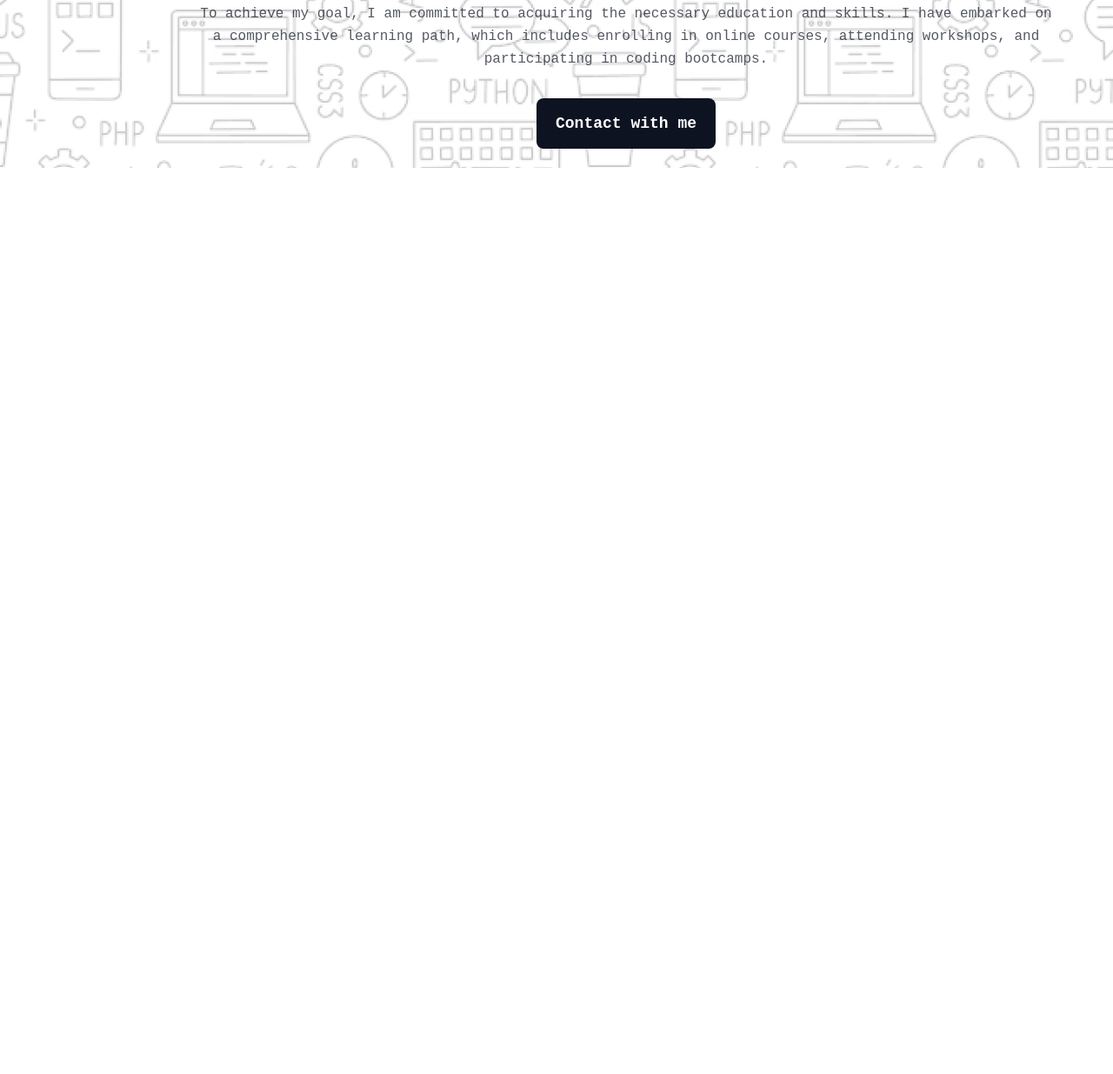
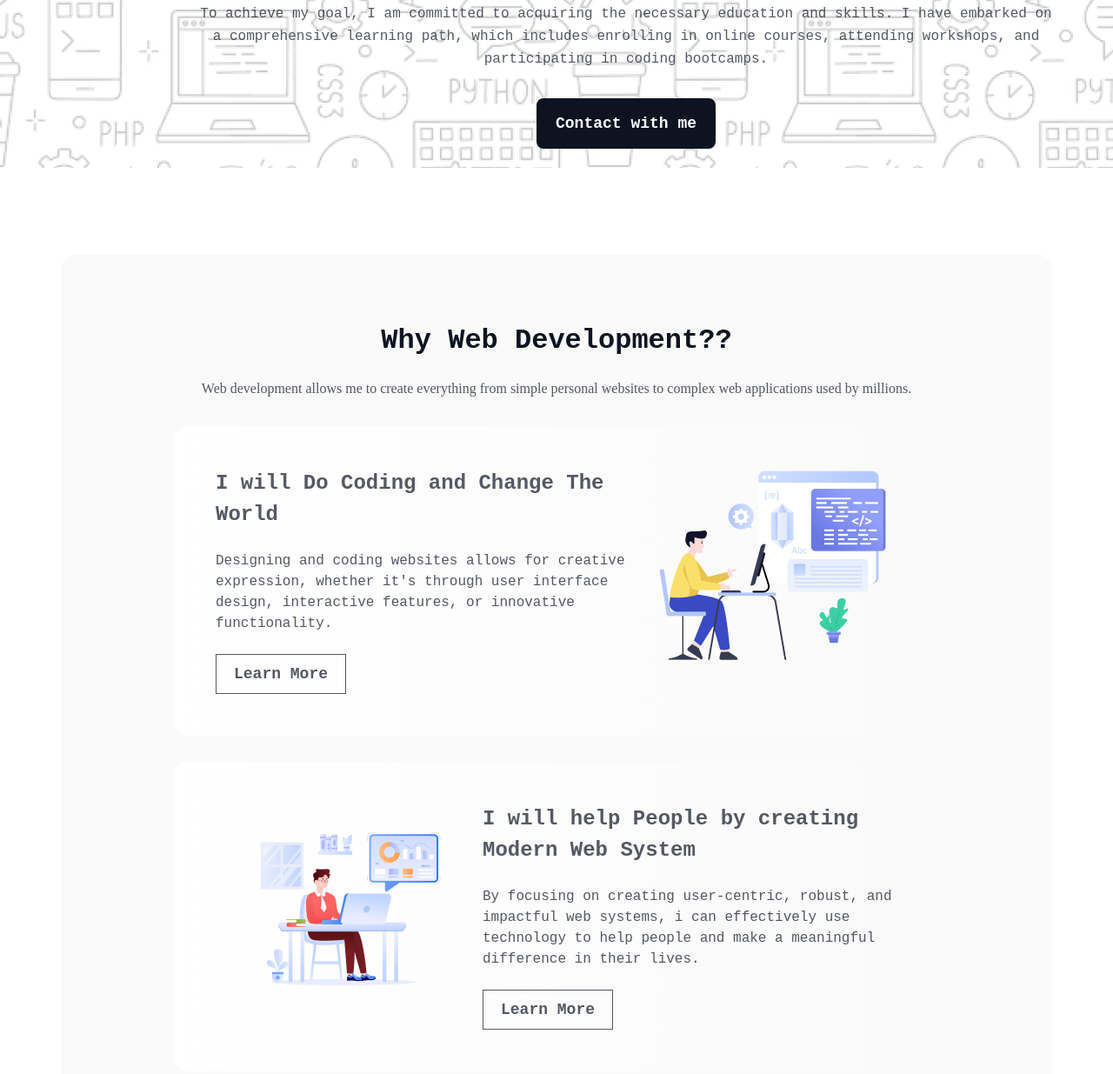
Before and after one commit to Rakib383/assignment1, a plain HTML site: page index.html in a window 1280 px wide. Shown: the part 459-1694 px from the top of the page at 87% size. Before the commit the page ends 800 px from the top, so only its background shows below. Drawn offline with Linux system fonts and the light colour scheme; a web font is replaced by a local one.

Commit message:
added why-web section

```diff
--- a/index.html
+++ b/index.html
@@ -1,36 +1,85 @@
 <!DOCTYPE html>
 <html lang="en">
   <head>
-    <meta charset="UTF-8">
-    <meta name="viewport" content="width=device-width, initial-scale=1.0">
+    <meta charset="UTF-8" />
+    <meta name="viewport" content="width=device-width, initial-scale=1.0" />
     <title>commitment</title>
-    <link rel="stylesheet" href="styles/style.css">
+    <link rel="stylesheet" href="styles/style.css" />
   </head>
   <body>
     <!-- header section -->
     <header>
       <div class="hero-section">
         <div class="hero-content">
-                        <img src="assets/Group.png" alt="">
+          <img src="assets/Group.png" alt="" />
           <h1>"In the near future, I hope to become a Developer."</h1>
-                        <p>To achieve my goal, I am committed to acquiring the necessary education and skills. I have embarked on a comprehensive learning path, which includes enrolling in online courses, attending workshops, and participating in coding bootcamps.</p>
+          <p>
+            To achieve my goal, I am committed to acquiring the necessary
+            education and skills. I have embarked on a comprehensive learning
+            path, which includes enrolling in online courses, attending
+            workshops, and participating in coding bootcamps.
+          </p>
           <a href="#footer">Contact with me</a>
-
-
         </div>
       </div>
-
     </header>
 
     <!-- main section -->
     <main>
+      <!-- why-web section -->
 
+      <section class="why-web">
+        <div class="container">
+          <div class="description">
+            <h2>Why Web Development??</h2>
+            <p>
+              Web development allows me to create everything from simple
+              personal websites to complex web applications used by millions.
+            </p>
+          </div>
+          <div class="content content-1">
+            <div class="text-content">
+              <h3>I will Do Coding and Change The World</h3>
+              <p>
+                Designing and coding websites allows for creative expression,
+                whether it's through user interface design, interactive
+                features, or innovative functionality.
+              </p>
+              <a href="#">Learn More</a>
+            </div>
+            <div class="image">
+              <img src="assets/Layer_1.png" alt="" />
+            </div>
+          </div>
+          <div class="content content-2">
+            <div class="text-content">
+              <h3>I will help People by creating Modern Web System</h3>
+              <p>
+                By focusing on creating user-centric, robust, and impactful web systems, i can effectively use technology to help people and make a meaningful difference in their lives.
+              </p>
+              <a href="#">Learn More</a>
+            </div>
+            <div class="image">
+              <img src="assets/Group 3.png" alt="" />
+            </div>
+          </div>
+          <div class="content content-3">
+            <div class="text-content">
+              <h3>Continuously gather feedback to enhance system</h3>
+              <p>
+                Gather feedback from users to iterate and improve system continuously.Understand the problems or needs people have that can be addressed through technology.
+              </p>
+              <a href="#">Learn More</a>
+            </div>
+            <div class="image">
+              <img src="assets/Group 4.png" alt="" />
+            </div>
+          </div>
+        </div>
+      </section>
     </main>
 
     <!-- footer section -->
-    <footer>
-
-    </footer>
-
+    <footer></footer>
   </body>
 </html>
--- a/styles/style.css
+++ b/styles/style.css
@@ -8,6 +8,7 @@
     text-decoration: none;
 
 }
+        /* hero-section */
 
 header .hero-section {
     background-image: url(/assets/Hero-bg.png);
@@ -62,3 +63,99 @@ header .hero-section .hero-content a:hover {
     background-color: white;
     border:3px solid black;
 }
+
+        /* why-web section */
+
+.why-web {
+    display: flex;
+    width: 1140px;
+    padding: 80px 97px;
+    align-items: center;
+    justify-content: center;
+    gap: 10px;
+    border-radius: 16px;
+    background: rgba(13, 19, 33, 0.02);
+    margin:100px auto;
+
+}
+
+.why-web .container {
+    display:flex;
+    flex-direction: column;
+    gap:30px;
+
+}
+.why-web .container .description {
+    text-align: center;
+}
+.why-web .container .description h2 {
+    color: #0D1321;
+font-size: 32px;
+font-style: normal;
+font-weight: 800;
+line-height: normal;
+align-self: stretch;
+margin-bottom: 24px;
+}
+.why-web .container .description p {
+    color: #0D1321;
+    text-align: center;
+    font-family: "Azeret Mono";
+    font-size: 16px;
+    font-style: normal;
+    font-weight: 400;
+    line-height: 26px; /* 162.5% */
+    opacity: 0.7;
+    align-self: stretch;
+}
+.why-web .container .content {
+    display: flex;
+padding: 48px;
+gap: 32px;
+align-self: stretch;
+border-radius: 16px;
+background: linear-gradient(90deg, #FFF 0%, rgba(255, 255, 255, 0.00) 100%);
+}
+.why-web .container .content .text-content {
+    display: flex;
+    width: 477px;
+    flex-direction: column;
+    align-items: flex-start;
+    gap: 23px;
+}
+.why-web .container .content .text-content h3 {
+    color: rgba(13, 19, 33, 0.70);
+    font-size: 24px;
+    font-style: normal;
+    font-weight: 700;
+    line-height: 36px; /* 150% */
+}
+
+.why-web .container .content .text-content p {
+    color: #0D1321;
+font-size: 16px;
+font-style: normal;
+font-weight: 400;
+line-height: 24px; /* 162.5% */
+opacity: 0.7;
+}
+
+.why-web .container .content .text-content a {
+    padding: 12px 20px;
+    border: 1px solid #0D1321;
+opacity: 0.7;
+color: #0D1321;
+text-align: center;
+font-size: 18px;
+font-style: normal;
+font-weight: 600;
+line-height: normal;
+}
+.why-web .container .content .text-content a:hover {
+    color:white;
+    background-color: rgb(6, 5, 6);
+}
+
+.why-web .container .content-2 {
+    flex-direction: row-reverse;
+}
```
Lines whose indentation alone changed are shown as unchanged.
